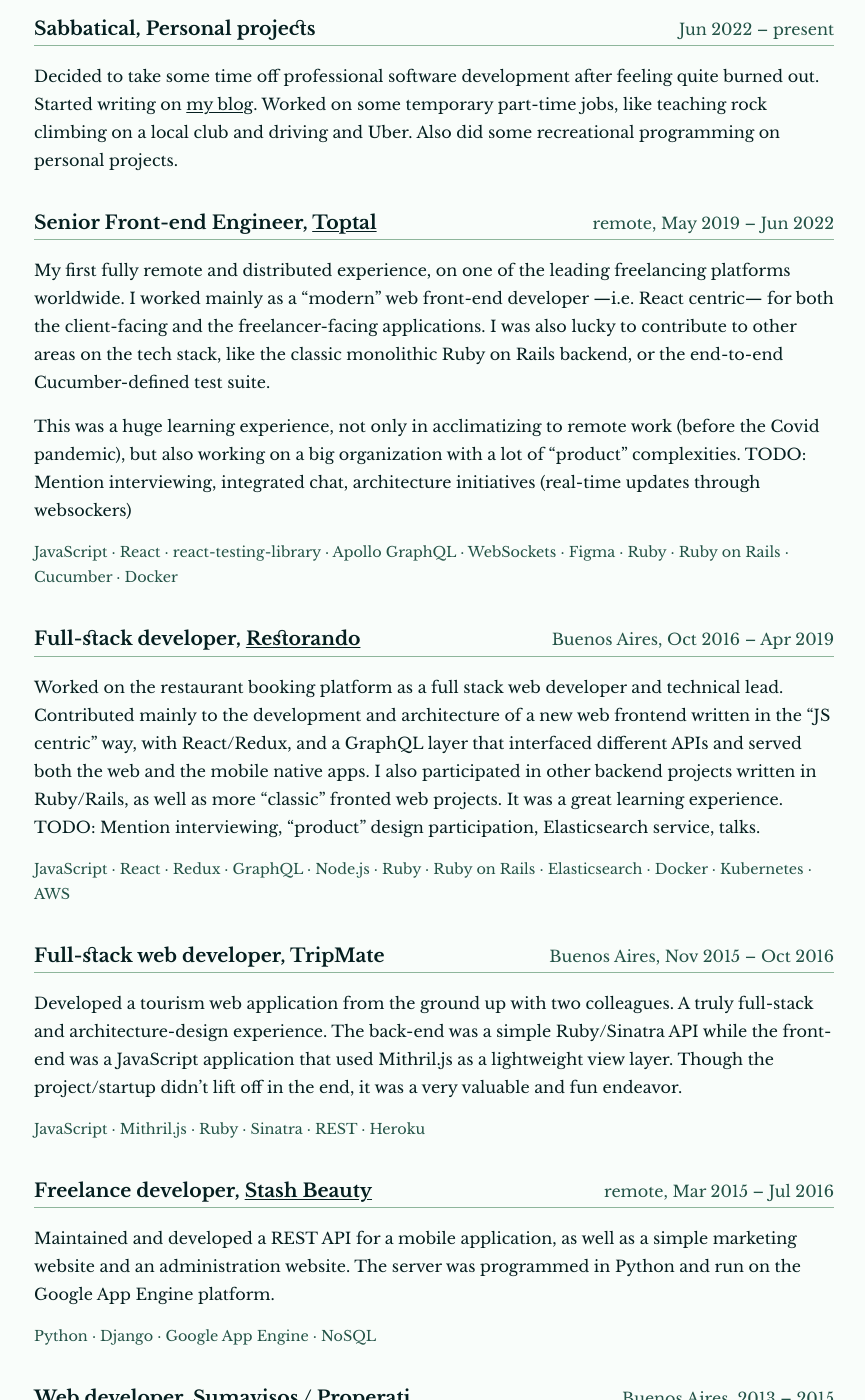
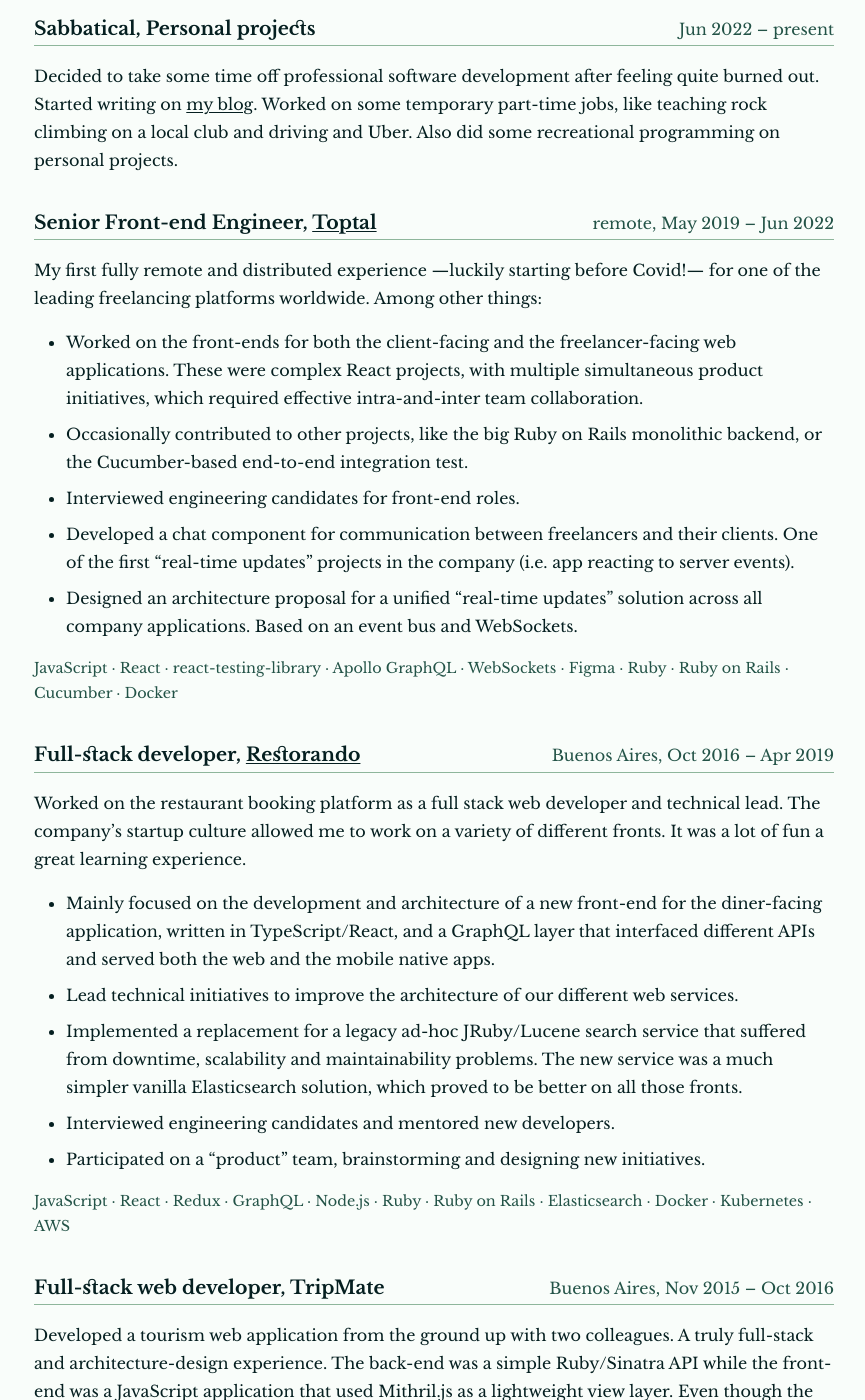
Before and after one commit to epidemian/epidemian.github.io, a Jekyll site: the page built from resume.md, in a window 1280 px wide and 1400 px high, scrolled down 1605 px. Shown: the whole window, without its empty margins (206-1071 px from the left). Built offline with Jekyll 4.4.1, drawn with Linux system fonts in a browser that asks for light colours; some of the changed text lies outside the part shown.

Commit message:
Résumé: expand last jobs a little bit
Also fix more dates (required some deep email archeology).

```diff
--- a/_data/resume_en.yaml
+++ b/_data/resume_en.yaml
@@ -1,5 +1,4 @@
 subtitle: Résumé/CV
-index_label: 'Go to:'
 sections:
   - content: |
       **Go to:** [Contact](#contact) \| [Projects](#projects) \| [Skills](#skills) \| [Experience](#work) \| [Education](#education)<br><br>
@@ -51,25 +50,32 @@ sections:
         location: remote
         time: May 2019 – Jun 2022
         description: |
-          My first fully remote and distributed experience, on one of the leading freelancing platforms worldwide. I worked mainly as a "modern" web front-end developer —i.e. React centric— for both the client-facing and the freelancer-facing applications. I was also lucky to contribute to other areas on the tech stack, like the classic monolithic Ruby on Rails backend, or the end-to-end Cucumber-defined test suite.
-
-          This was a huge learning experience, not only in acclimatizing to remote work (before the Covid pandemic), but also working on a big organization with a lot of "product" complexities.
-          TODO: Mention interviewing, integrated chat, architecture initiatives (real-time updates through websockers)
+          My first fully remote and distributed experience —luckily starting before Covid!— for one of the leading freelancing platforms worldwide. Among other things:
+          - Worked on the front-ends for both the client-facing and the freelancer-facing web applications. These were complex React projects, with multiple simultaneous product initiatives, which required effective intra-and-inter team collaboration.
+          - Occasionally contributed to other projects, like the big Ruby on Rails monolithic backend, or the Cucumber-based end-to-end integration test.
+          - Interviewed engineering candidates for front-end roles.
+          - Developed a chat component for communication between freelancers and their clients. One of the first "real-time updates" projects in the company (i.e. app reacting to server events).
+          - Designed an architecture proposal for a unified "real-time updates" solution across all company applications. Based on an event bus and WebSockets.
         buzzwords: [JavaScript, React, react-testing-library, Apollo GraphQL, WebSockets, Figma, Ruby, Ruby on Rails, Cucumber, Docker]
       - role: Full-stack developer
         org: <a href="https://www.linkedin.com/company/restorando.com">Restorando</a>
         location: Buenos Aires
         time: Oct 2016 – Apr 2019
         description: |
-          Worked on the restaurant booking platform as a full stack web developer and technical lead. Contributed mainly to the development and architecture of a new web frontend written in the "JS centric" way, with React/Redux, and a GraphQL layer that interfaced different APIs and served both the web and the mobile native apps. I also participated in other backend projects written in Ruby/Rails, as well as more "classic" fronted web projects. It was a great learning experience.
-          TODO: Mention interviewing, "product" design participation, Elasticsearch service, talks.
+          Worked on the restaurant booking platform as a full stack web developer and technical lead. The company's startup culture allowed me to work on a variety of different fronts. It was a lot of fun a great learning experience.
+
+          - Mainly focused on the development and architecture of a new front-end for the diner-facing application, written in TypeScript/React, and a GraphQL layer that interfaced different APIs and served both the web and the mobile native apps.
+          - Lead technical initiatives to improve the architecture of our different web services.
+          - Implemented a replacement for a legacy ad-hoc JRuby/Lucene search service that suffered from downtime, scalability and maintainability problems. The new service was a much simpler vanilla Elasticsearch solution, which proved to be better on all those fronts.
+          - Interviewed engineering candidates and mentored new developers.
+          - Participated on a "product" team, brainstorming and designing new initiatives.
         buzzwords: [JavaScript, React, Redux, GraphQL, Node.js, Ruby, Ruby on Rails, Elasticsearch, Docker, Kubernetes, AWS]
       - role: Full-stack web developer
         org: TripMate
         location: Buenos Aires
         time: Nov 2015 – Oct 2016
         description: |
-          Developed a tourism web application from the ground up with two colleagues. A truly full-stack and architecture-design experience. The back-end was a simple Ruby/Sinatra API while the front-end was a JavaScript application that used Mithril.js as a lightweight view layer. Though the project/startup didn't lift off in the end, it was a very valuable and fun endeavor.
+          Developed a tourism web application from the ground up with two colleagues. A truly full-stack and architecture-design experience. The back-end was a simple Ruby/Sinatra API while the front-end was a JavaScript application that used Mithril.js as a lightweight view layer. Even though the project/startup didn't lift off in the end, it was a very valuable and fun endeavor.
         buzzwords: [JavaScript, Mithril.js, Ruby, Sinatra, REST, Heroku]
       - role: Freelance developer
         org: <a href="https://www.linkedin.com/company/stash-beauty/">Stash Beauty</a>
@@ -81,30 +87,30 @@ sections:
       - role: Web developer
         org: Sumavisos / <a href="https://www.properati.com.ar/">Properati</a>
         location: Buenos Aires
-        time: 2013 – 2015
+        time: Mar 2013 – Mar 2015
         description: |
           Worked on two medium-sized projects for Sumavisos: an existing jobs web portal, and a new restaurant booking website. Later on I worked on the real-estate site Properati. All these projects had similar architectures, using Ruby/Rails on the back-end, while the front-end was a classic server-rendered HTML site with JS sprinkled in.
         buzzwords: [Ruby, Rails, Sequel, JavaScript, jQuery]
       - role: Developer
         org: <a href="https://fdvsolutions.com">FDV Solutions</a>
         location: Buenos Aires
-        time: 2011 – 2013
+        time: Jan 2011 – Mar 2013
         description: |
           Worked on many varied projects on a software consulting company. Among others: some mobile Android/Java apps, a Groovy/Grails medium-sized project, a couple of small but fun Ruby/Sinatra web projects, a mobile web PhoneGap application, and even a "smart" TV app.
         buzzwords: [Java, Android, Groovy, Grails, Ruby, Sinatra, Heroku, JavaScript, PhoneGap]
       - role: Jr Java Programmer
         org: <a href="https://www.creativecoefficient.net/">Creative Coefficient SRL</a>
         location: Buenos Aires
-        time: 2011
+        time: Sep 2010 – Jan 2011
         description: |
-          Developed an access-control application for organizations. Used some of the most "EE" parts of Java: JBoss Seam Framework, RichFaces/JSF, Hibernate/JPA and the JBoss application server.
+          Developed an access-control application for organizations. An extremely enterprise-y project, it used some of the most "<abbr title="Enterprise Edition">EE</abbr>" parts of Java: JBoss Seam Framework, RichFaces/JSF, Hibernate/JPA and the JBoss application server. Ended up quitting out of sheer boredom.
         buzzwords: [Java, JBoss Seam, RichFaces, JSF, Hibernate]
       - role: Flash games programmer
         org: <a href="https://www.linkedin.com/company/e-volution">e-volution</a>
         location: Buenos Aires
-        time: 2008 – 2010
+        time: Jun 2008 – Jan 2010
         description: |
-          For my first job as a programmer I had the fortune of developing video games. Even though they were Flash games, it was a ton of fun.
+          I had the fortune of developing video games on my first job as a programmer. Even though they were Flash games, it was a ton of fun, and an invaluable learning experience.
         buzzwords: [Flash, ActionScript 3]
   - title: Education & Teaching
     slug: education
```
